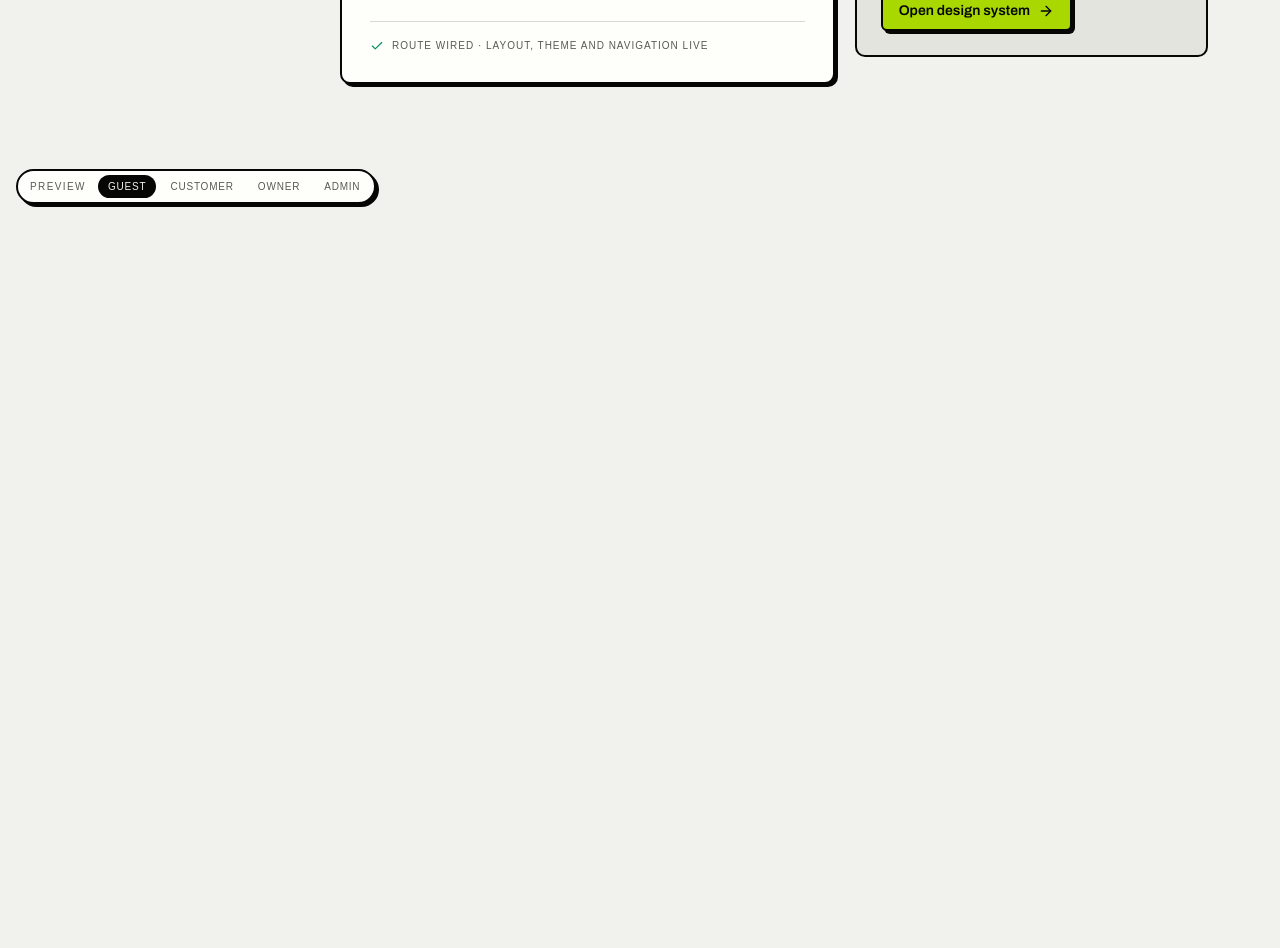
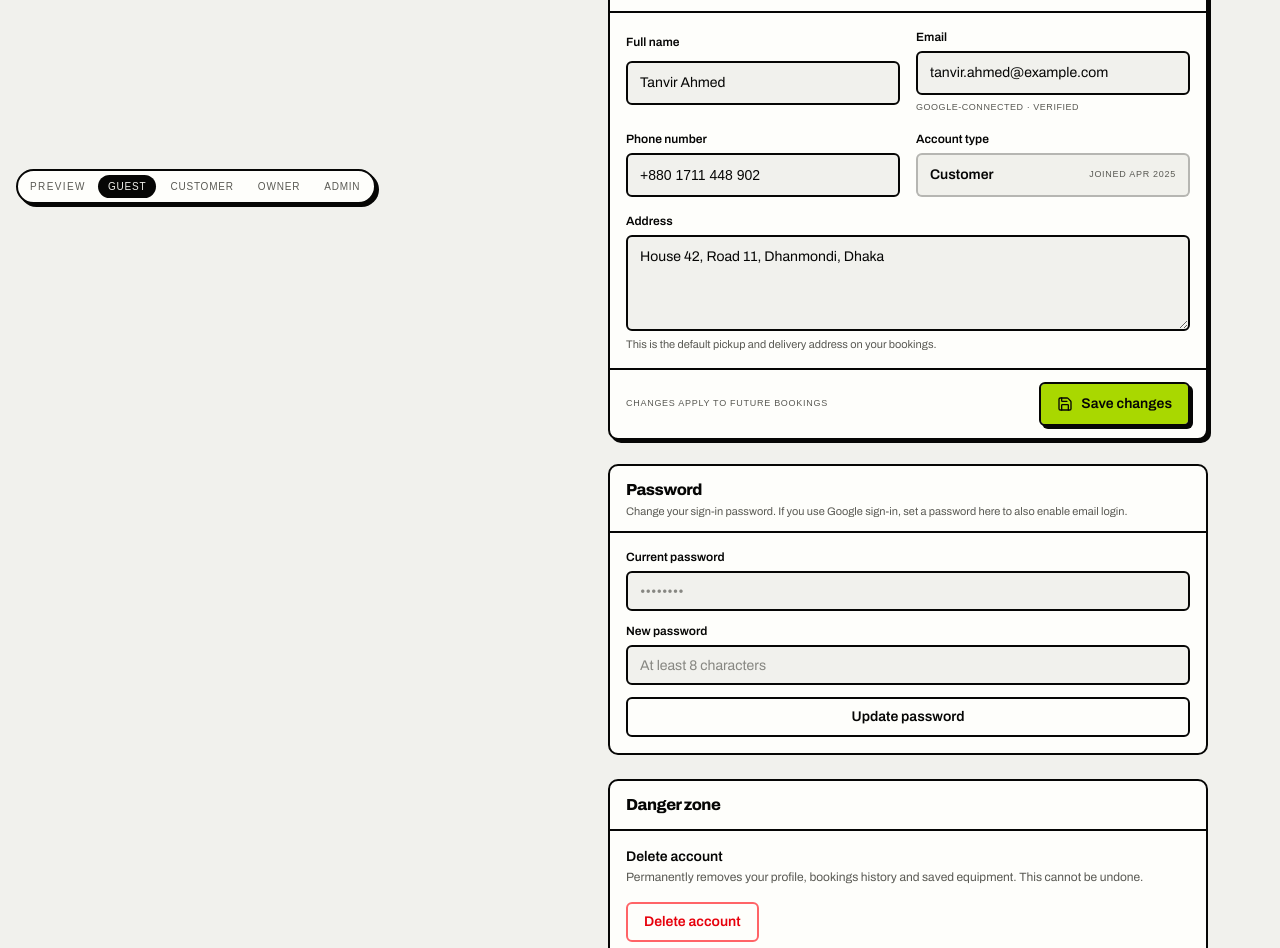
Before and after one commit to Srabon-bot/yard-club-client, a Next.js app: page /dashboard/profile in a window 1280 px wide. Shown: the part 580-1528 px from the top of the page. Before the commit the page ends 800 px from the top, so only its background shows below. Built offline with nearby package versions, Linux system fonts and the light colour scheme; a web font is replaced by a local one.

Commit message:
feat: build customer profile page

```diff
--- a/src/app/(dashboard)/dashboard/profile/page.tsx
+++ b/src/app/(dashboard)/dashboard/profile/page.tsx
@@ -1,21 +1,63 @@
-import type { Metadata } from "next";
-import { PhasePlaceholder } from "@/components/site/phase-placeholder";
+"use client";
 
-export const metadata: Metadata = { title: 'Customer profile' };
+import { toast } from "sonner";
+import { DashboardShell } from "@/components/dashboard/dashboard-shell";
+import {
+  DashboardHeading,
+  Panel,
+} from "@/components/dashboard/parts";
+import { PasswordForm, ProfileForm } from "@/components/dashboard/profile-form";
+import { Button } from "@/components/ui/button";
+import { currentUser } from "@/lib/mock/users";
 
-export default function Page() {
+function DangerZone() {
   return (
-    <PhasePlaceholder
-      phase="06"
-      title='Your account, on paper'
-      description='Name, photo, phone, delivery address and password, with the Google-linked account state made obvious.'
-      sections={[
-      'Profile form with validation states',
-      'Avatar upload placeholder',
-      'Password and linked-account panel',
-      'Danger zone with confirmation dialog',
-      ]}
-      parent={{ label: 'Overview', href: '/dashboard' }}
-    />
+    <div className="flex flex-wrap items-center justify-between gap-4">
+      <div>
+        <p className="font-semibold text-sm">Delete account</p>
+        <p className="mt-0.5 text-[12px] text-ink-soft leading-snug">
+          Permanently removes your profile, bookings history and saved
+          equipment. This cannot be undone.
+        </p>
+      </div>
+      <Button
+        variant="outline"
+        className="border-red-400 text-red-600 hover:bg-red-50 dark:hover:bg-red-950"
+        onClick={() =>
+          toast.error("Contact support to delete your account.", {
+            description: "support@yardclub.com",
+          })
+        }
+      >
+        Delete account
+      </Button>
+    </div>
   );
 }
+
+export default function CustomerProfilePage() {
+  return (
+    <DashboardShell>
+      <div className="grid gap-6">
+        <DashboardHeading
+          eyebrow="Customer"
+          title="Your account, on paper"
+          description="Update your name, photo, phone and delivery address."
+        />
+
+        <ProfileForm user={currentUser} />
+
+        <Panel
+          title="Password"
+          description="Change your sign-in password. If you use Google sign-in, set a password here to also enable email login."
+        >
+          <PasswordForm />
+        </Panel>
+
+        <Panel title="Danger zone">
+          <DangerZone />
+        </Panel>
+      </div>
+    </DashboardShell>
+  );
+}
```
